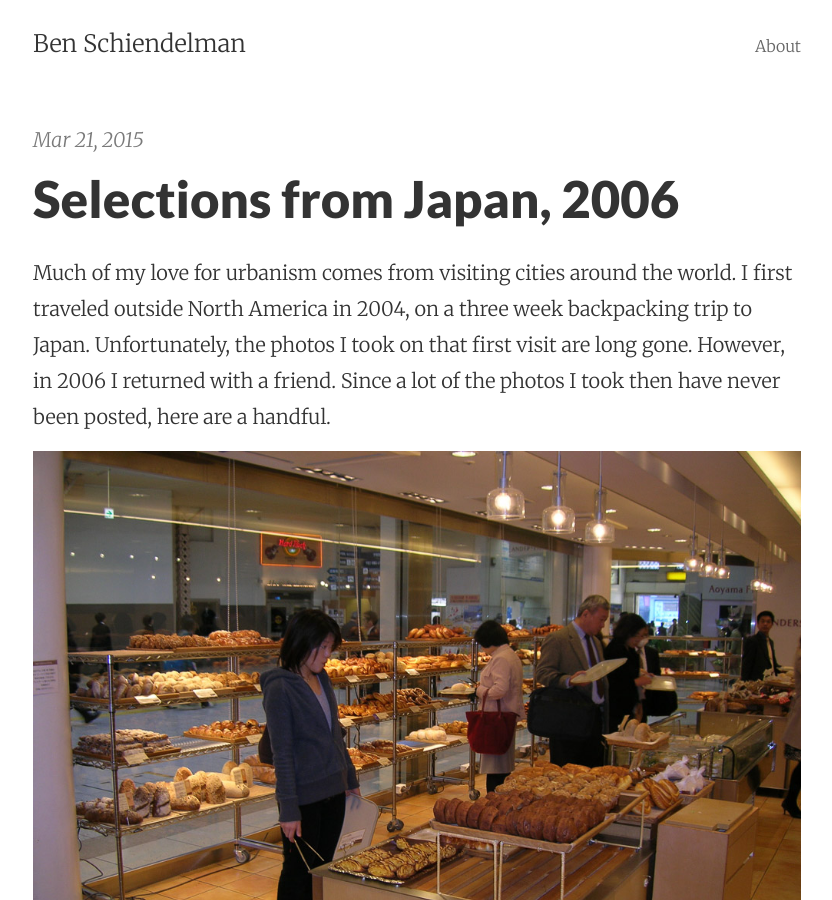
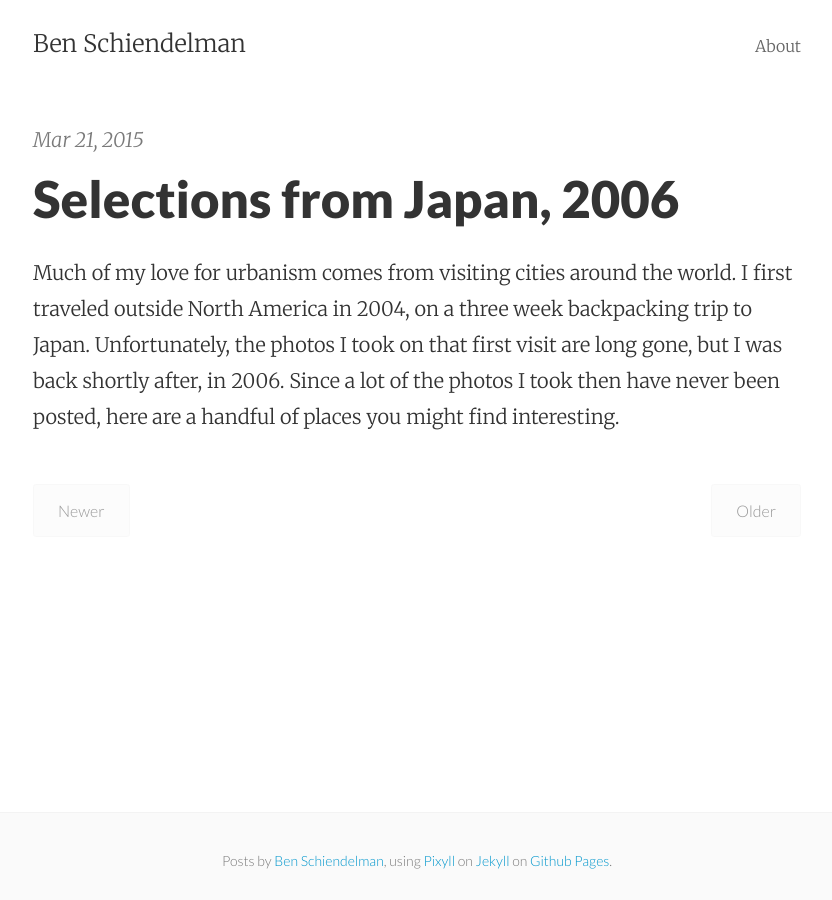
Before and after one commit to Bensch/Schiendelman, a Jekyll site: the page built from index.html, in a window 1280 px wide and 900 px high. Shown: the whole window, without its empty margins (223-1055 px from the left). Built offline with Jekyll 4.4.1, drawn with Linux system fonts in a browser that asks for light colours; Markdown is read by kramdown in place of the engine named in the settings; the list of posts is cut into pages by our own code; some of the changed text lies outside the part shown.

Commit message:
going back to excerpt

```diff
--- a/_posts/2015-03-21-japan-2006.md
+++ b/_posts/2015-03-21-japan-2006.md
@@ -6,7 +6,7 @@
 categories: photos travel japan
 ---
 
-Much of my love for urbanism comes from visiting cities around the world. I first traveled outside North America in 2004, on a three week backpacking trip to Japan. Unfortunately, the photos I took on that first visit are long gone. However, in 2006 I returned with a friend. Since a lot of the photos I took then have never been posted, here are a handful.
+Much of my love for urbanism comes from visiting cities around the world. I first traveled outside North America in 2004, on a three week backpacking trip to Japan. Unfortunately, the photos I took on that first visit are long gone, but I was back shortly after, in 2006. Since a lot of the photos I took then have never been posted, here are a handful of places you might find interesting.
 
 
 ![Ueno Station, Tokyo](http://www.schiendelman.com/images/2006/Japan 1 005.jpg)
--- a/index.html
+++ b/index.html
@@ -14,7 +14,7 @@
             {% if post.summary %}
               {{ post.summary }}
             {% else %}
-              {{ post.content }}
+              {{ post.excerpt }}
             {% endif %}
           </p>
         </a>
```
